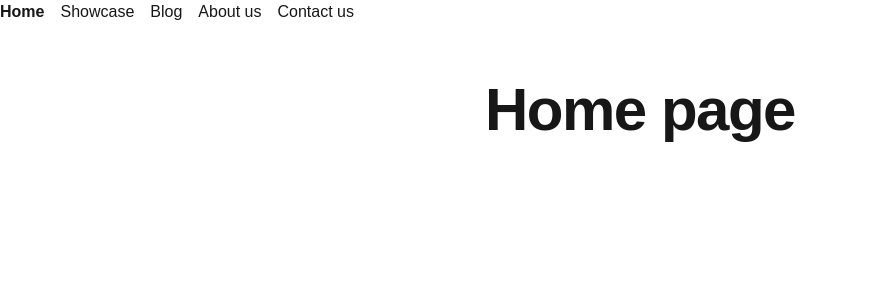
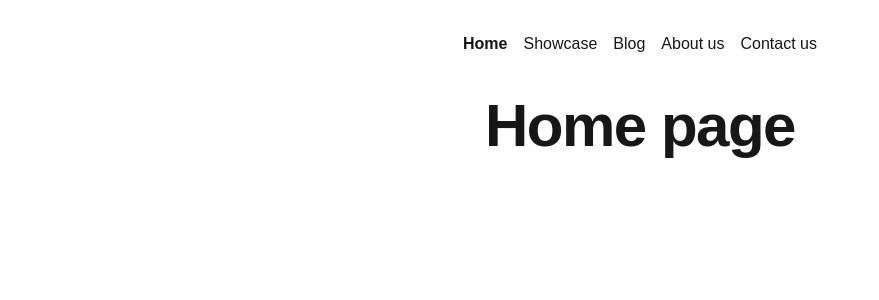
Before and after one commit to kula124p/deploy-me, a Next.js app: page / in a window 1280 px wide. Shown: the top 300 px of the page, without its empty margins (0-879 px from the left). Built offline with nearby package versions, Linux system fonts and the light colour scheme.

Commit message:
Refactor navigation component to center align links

```diff
--- a/src/components/navigation.tsx
+++ b/src/components/navigation.tsx
@@ -45,7 +45,7 @@ function processPage(page: Page, index: number, pathname: string) {
 export function Navigation() {
   const pathname = usePathname();
   return (
-    <ul className="flex space-x-4 mb-4">
+    <ul className="flex justify-center space-x-4 mt-8">
       {pages.map((page, index) => processPage(page, index, pathname))}
     </ul>
   );
```
